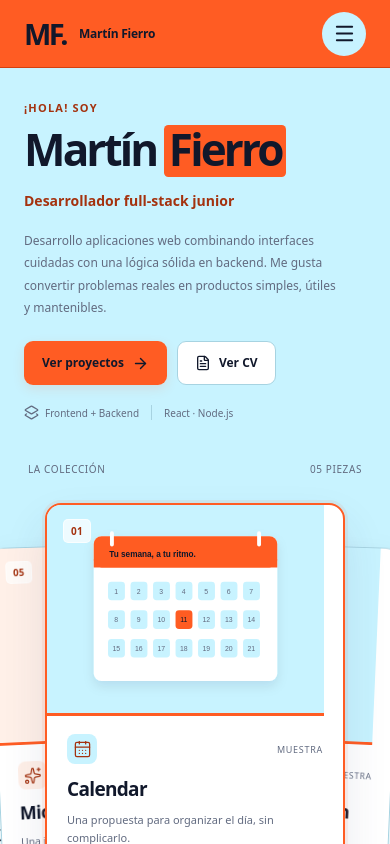
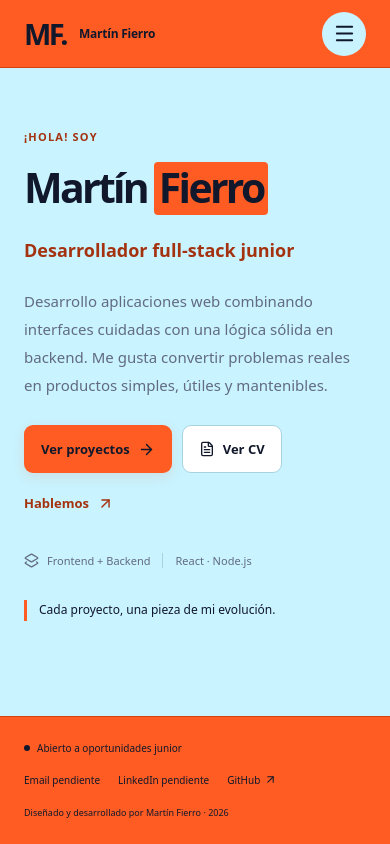
Before and after one commit to martiinfiierro2/Portafolio, a React (Vite) app: page / in a window 390 px wide. Shown: the top 844 px of the page. Built offline with nearby package versions, Linux system fonts and the light colour scheme; a web font is replaced by a local one.

Commit message:
Separate personal homepage from project collection

```diff
--- a/src/pages/Home.jsx
+++ b/src/pages/Home.jsx
@@ -1,13 +1,12 @@
 import { Link } from 'react-router-dom';
-import { ArrowRight, FileText, Layers2 } from 'lucide-react';
+import { ArrowRight, FileText, Layers2, ArrowUpRight } from 'lucide-react';
 import { profile } from '../data/profile';
 import useDocumentTitle from '../hooks/useDocumentTitle';
-import ProjectWorkspace from '../components/project-deck/ProjectWorkspace';
 export default function Home() {
   useDocumentTitle('Inicio');
   return (
-    <div className="home-grid page-container">
-      <section className="profile-block" aria-labelledby="home-title">
+    <div className="home-page page-container">
+      <section className="home-intro" aria-labelledby="home-title">
         <p className="eyebrow intro-greeting">¡Hola! Soy</p>
         <h1 id="home-title" tabIndex={-1}>
           {profile.name.split(' ')[0]}{' '}
@@ -23,6 +22,9 @@ export default function Home() {
             <FileText size={16} />
             Ver CV
           </Link>
+          <Link className="text-link home-contact" to="/contact">
+            Hablemos <ArrowUpRight size={17} />
+          </Link>
         </div>
         <ul className="profile-notes">
           <li>
@@ -31,9 +33,8 @@ export default function Home() {
           </li>
           <li>React · Node.js</li>
         </ul>
-        <p className="profile-footnote">Cada proyecto, una pieza de mi evolución.</p>
+        <p className="home-signature">Cada proyecto, una pieza de mi evolución.</p>
       </section>
-      <ProjectWorkspace />
     </div>
   );
 }
--- a/src/styles/global.css
+++ b/src/styles/global.css
@@ -368,72 +368,115 @@ h1:focus-visible {
   align-items: center;
   gap: 8px;
 }
-/* Home */
-.home-grid {
+/* Standalone introduction: the collection lives only on /projects. */
+.home-page {
+  max-width: 1200px;
+  min-height: calc(100svh - 166px);
   display: grid;
-  grid-template-columns: minmax(260px, 0.93fr) minmax(0, 2fr);
-  gap: 44px;
-  align-items: center;
-  min-height: calc(100svh - 166px);
-  padding-block: 36px;
-}
-.profile-block {
-  max-width: 350px;
-  padding-bottom: 20px;
-}
-.profile-block h1 {
-  margin-top: 14px;
-  max-width: 340px;
-  font-size: clamp(44px, 4.4vw, 64px);
+  align-items: center;
+  padding-block: 64px;
+}
+.home-intro {
+  max-width: 940px;
+  animation: enter 0.35s both;
+}
+.home-intro h1 {
+  margin-top: 18px;
+  font-size: clamp(54px, 7vw, 100px);
   font-weight: 750;
   letter-spacing: -0.065em;
-  line-height: 1.08;
+  line-height: 1.12;
   text-wrap: balance;
 }
-.profile-role {
-  font-size: 16px;
-  font-weight: 550;
-  line-height: 1.6;
-  margin-top: 20px;
+.home-intro .profile-role {
+  margin-top: 24px;
+  font-size: clamp(18px, 2vw, 25px);
+  font-weight: 600;
+  line-height: 1.5;
   color: var(--deep);
-  max-width: 310px;
-}
-.profile-description {
+}
+.home-intro .profile-description {
+  max-width: 650px;
   margin-top: 24px;
-  max-width: 330px;
+  color: var(--muted);
+  font-size: 17px;
+  line-height: 1.85;
+  text-wrap: pretty;
+}
+.home-intro .button-row {
+  margin-top: 32px;
+  align-items: center;
+  gap: 12px;
+}
+.home-intro .button {
+  min-height: 48px;
+  padding: 13px 22px;
   font-size: 14px;
-  line-height: 1.9;
-  color: var(--muted);
-  text-wrap: pretty;
-}
-.profile-block .button-row {
-  margin-top: 28px;
+}
+.home-contact {
+  margin-left: 8px;
 }
 .profile-notes {
   display: flex;
   flex-wrap: wrap;
-  gap: 12px;
+  gap: 20px;
   list-style: none;
-  margin: 28px 0 0;
+  margin: 30px 0 0;
   padding: 0;
-  font-size: 10px;
+  font-size: 12px;
   color: var(--muted);
 }
 .profile-notes li {
   display: flex;
   align-items: center;
-  gap: 6px;
+  gap: 8px;
 }
 .profile-notes li + li {
+  padding-left: 20px;
+  border-left: 1px solid var(--border);
+}
+.home-signature {
+  margin-top: 32px;
   padding-left: 12px;
-  border-left: 1px solid var(--border);
-}
-.profile-footnote {
-  margin-top: 32px;
-  font-size: 11px;
+  border-left: 3px solid var(--primary);
+  font-size: 12px;
   line-height: 1.7;
-  color: var(--muted);
-  max-width: 260px;
+}
+@media (max-width: 767px) {
+  .home-page {
+    min-height: calc(100svh - 230px);
+    padding-block: 48px;
+  }
+  .home-intro h1 {
+    font-size: clamp(40px, 10.5vw, 72px);
+    line-height: 1.2;
+  }
+  .home-intro .profile-role {
+    font-size: 18px;
+    margin-top: 22px;
+  }
+  .home-intro .profile-description {
+    font-size: 15px;
+    line-height: 1.85;
+  }
+  .home-intro .button-row {
+    gap: 10px;
+    margin-top: 26px;
+  }
+  .home-intro .button {
+    padding-inline: 16px;
+    font-size: 13px;
+  }
+  .home-contact {
+    margin-left: 0;
+  }
+  .profile-notes {
+    gap: 12px;
+    font-size: 11px;
+  }
+  .profile-notes li + li {
+    padding-left: 12px;
+  }
 }
 .project-workspace {
   display: grid;
@@ -1386,11 +1429,6 @@ h1:focus-visible {
   border-radius: 0.1em;
   color: var(--ink);
 }
-.profile-footnote {
-  color: var(--ink);
-  border-left: 3px solid var(--primary);
-  padding-left: 12px;
-}
 .project-inspector,
 .expanded-workspace .project-inspector {
   padding: 24px;
@@ -1432,36 +1470,6 @@ h1:focus-visible {
 .site-footer .availability > span {
   background: var(--ink);
 }
-.intro-greeting,
-.profile-block h1,
-.profile-role,
-.profile-description,
-.profile-block .button-row,
-.home-grid .deck-stage,
-.home-grid .inspector-switch {
-  animation: enter 0.35s both;
-}
-.intro-greeting {
-  animation-delay: 0.08s;
-}
-.profile-block h1 {
-  animation-delay: 0.15s;
-}
-.profile-role {
-  animation-delay: 0.22s;
-}
-.profile-description {
-  animation-delay: 0.3s;
-}
-.profile-block .button-row {
-  animation-delay: 0.36s;
-}
-.home-grid .deck-stage {
-  animation-delay: 0.25s;
-}
-.home-grid .inspector-switch {
-  animation-delay: 0.5s;
-}
 @keyframes enter {
   from {
     opacity: 0;
@@ -1476,43 +1484,7 @@ h1:focus-visible {
   animation-duration: 0.36s;
   animation-timing-function: cubic-bezier(0.22, 1, 0.36, 1);
 }
-@media (min-width: 1101px) and (max-height: 800px) {
-  .home-grid {
-    padding-block: 24px;
-  }
-  .home-grid .deck-stage {
-    height: 448px;
-  }
-  .home-grid .project-card {
-    height: 412px;
-    width: 232px;
-  }
-  .home-grid .card-cover {
-    height: 183px;
-  }
-  .home-grid .project-inspector .media-frame {
-    height: 120px;
-  }
-  .home-grid .project-inspector {
-    padding: 16px;
-  }
-  .home-grid .project-facts,
-  .home-grid .project-media {
-    margin-top: 12px;
-  }
-  .home-grid .project-inspector > .button-row {
-    margin-top: 12px;
-  }
-  .home-grid .profile-block h1 {
-    font-size: 54px;
-  }
-  .home-grid .profile-description {
-    margin-top: 20px;
-  }
-  .home-grid .profile-footnote {
-    margin-top: 22px;
-  }
-}
+
 @media (max-width: 1200px) {
   .page-container {
     padding-inline: 32px;
@@ -1520,21 +1492,11 @@ h1:focus-visible {
   .header-inner {
     padding-inline: 32px;
   }
-  .home-grid {
-    gap: 26px;
-    grid-template-columns: minmax(240px, 0.86fr) minmax(0, 2fr);
-  }
   .project-workspace {
     gap: 22px;
   }
   .project-inspector {
     padding-left: 20px;
-  }
-  .home-grid .project-card {
-    width: 234px;
-  }
-  .home-grid .deck-stage {
-    height: 465px;
   }
   .expanded-workspace {
     gap: 38px;
@@ -1548,66 +1510,12 @@ h1:focus-visible {
   }
 }
 @media (max-width: 1100px) {
-  .home-grid {
-    grid-template-columns: 1fr;
-    gap: 40px;
-    padding-block: 40px;
-    min-height: 0;
-  }
-  .profile-block {
-    max-width: none;
-    display: grid;
-    grid-template-columns: 1fr 1fr;
-    column-gap: 40px;
-    padding-bottom: 0;
-  }
-  .profile-block .eyebrow,
-  .profile-block h1,
-  .profile-role {
-    grid-column: 1;
-  }
-  .profile-description,
-  .profile-block .button-row,
-  .profile-notes,
-  .profile-footnote {
-    grid-column: 2;
-  }
-  .profile-description {
-    grid-row: 1/4;
-    margin-top: 0;
-    align-self: center;
-    max-width: 430px;
-  }
-  .profile-block .button-row {
-    grid-row: 4;
-    margin-top: 20px;
-  }
-  .profile-notes {
-    margin-top: 20px;
-  }
-  .profile-role {
-    grid-row: 4;
-    margin-top: 20px;
-  }
-  .profile-footnote {
-    margin-top: 15px;
-  }
   .project-workspace {
     max-width: 850px;
     margin-inline: auto;
     width: 100%;
     gap: 40px;
   }
-  .home-grid .project-card {
-    width: 260px;
-    height: 442px;
-  }
-  .home-grid .deck-stage {
-    height: 486px;
-  }
-  .home-grid .card-cover {
-    height: 211px;
-  }
   .expanded-workspace {
     max-width: none;
     gap: 40px;
@@ -1655,42 +1563,6 @@ h1:focus-visible {
   .page-container {
     padding-inline: 24px;
   }
-  .home-grid {
-    display: block;
-    padding-top: 32px;
-    padding-bottom: 40px;
-  }
-  .profile-block {
-    display: block;
-    max-width: 460px;
-    margin: auto;
-  }
-  .profile-block h1 {
-    font-size: 44px;
-    max-width: none;
-    margin-top: 10px;
-  }
-  .profile-role {
-    font-size: 14px;
-    margin-top: 13px;
-    max-width: none;
-  }
-  .profile-description {
-    margin-top: 18px;
-    font-size: 12px;
-    line-height: 1.85;
-    max-width: none;
-  }
-  .profile-block .button-row {
-    margin-top: 22px;
-  }
-  .profile-notes {
-    margin-top: 20px;
-    font-size: 10px;
-  }
-  .profile-footnote {
-    display: none;
-  }
   .project-workspace {
     display: block;
     margin-top: 42px;
@@ -1703,16 +1575,13 @@ h1:focus-visible {
     height: 475px;
     overflow: visible;
   }
-  .home-grid .project-card,
   .expanded-workspace .project-card {
     width: min(78vw, 300px);
     height: 442px;
   }
-  .home-grid .deck-stage,
   .expanded-workspace .deck-stage {
     height: 475px;
   }
-  .home-grid .card-cover,
   .expanded-workspace .card-cover {
     height: 211px;
   }
@@ -1914,21 +1783,15 @@ h1:focus-visible {
   .brand-name {
     font-size: 11px;
   }
-  .profile-block h1 {
-    font-size: 40px;
-  }
   .project-card,
-  .home-grid .project-card,
   .expanded-workspace .project-card {
     width: 236px;
     height: 428px;
   }
-  .home-grid .card-cover,
   .expanded-workspace .card-cover {
     height: 198px;
   }
   .deck-stage,
-  .home-grid .deck-stage,
   .expanded-workspace .deck-stage {
     height: 460px;
   }
@@ -1990,16 +1853,6 @@ h1:focus-visible {
     animation: none !important;
     transition: none !important;
   }
-  .intro-greeting,
-  .profile-block h1,
-  .profile-role,
-  .profile-description,
-  .profile-block .button-row,
-  .home-grid .deck-stage,
-  .home-grid .inspector-switch {
-    opacity: 1;
-    translate: none;
-  }
   ::view-transition-group(*),
   ::view-transition-old(*),
   ::view-transition-new(*) {
```
Also changed, not shown: 1 other file (tests, documents, lock files or other folders).
